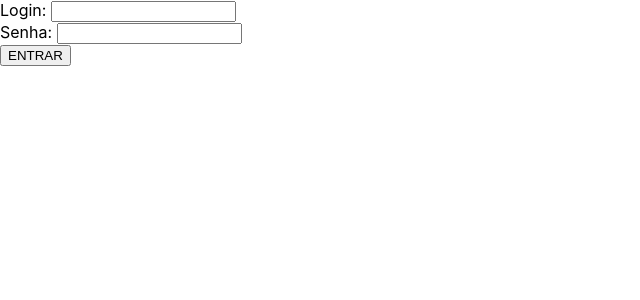
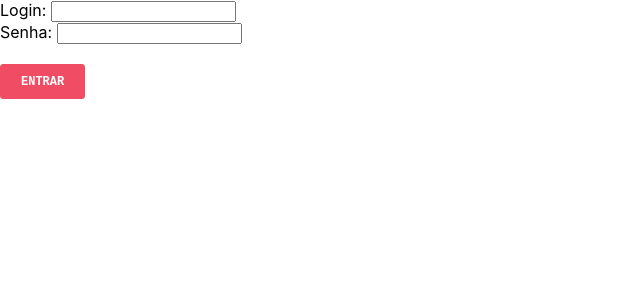
Before and after one commit to daniel-silva-dxp/react-course, a React (Create React App) app: page / in a window 1280 px wide. Shown: the top 300 px of the page, without its empty margins (0-640 px from the left). Built offline with nearby package versions, Linux system fonts and the light colour scheme.

Commit message:
feat: aplicando estilo ao css

```diff
--- /dev/null
+++ b/src/components/button/index.css
@@ -0,0 +1,35 @@
+button {
+	outline: 0;
+	border: none;
+	background: transparent;
+	cursor: pointer;
+	-webkit-appearance: none;
+	-moz-appearance: none;
+	appearance: none;
+}
+.btn {
+	display: inline-block;
+	margin: 20px 0;
+	border: 1px solid #f04c64;
+	border-radius: 2px;
+	text-align: center;
+	font-family: "Roboto Mono", monospace;
+	font-weight: 600;
+	-webkit-transition: all 0.2s ease-out;
+	transition: all 0.2s ease-out;
+}
+.btn-medium {
+	height: 35px;
+	line-height: 35px;
+	padding: 0 20px;
+	border-radius: 3px;
+	font-size: 12px;
+}
+.btn-color {
+	color: #fff;
+	background: #f04c64;
+}
+.btn-color:hover {
+	background: #fff;
+	color: #1e1e1e;
+}
--- a/src/components/button/index.js
+++ b/src/components/button/index.js
@@ -1,12 +1,17 @@
 import React from 'react';
 import PropTypes from 'prop-types';
+import './index.css';
 
 const Button = ({ children, handleClick }) => {
-	return <button onClick={handleClick}>{children}</button>;
+	return (
+		<button onClick={handleClick} className="btn btn-medium btn-color">
+			{children}
+		</button>
+	);
 };
 
 Button.propTypes = {
 	handleClick: PropTypes.func.isRequired
-}
+};
 
 export default Button;
```
